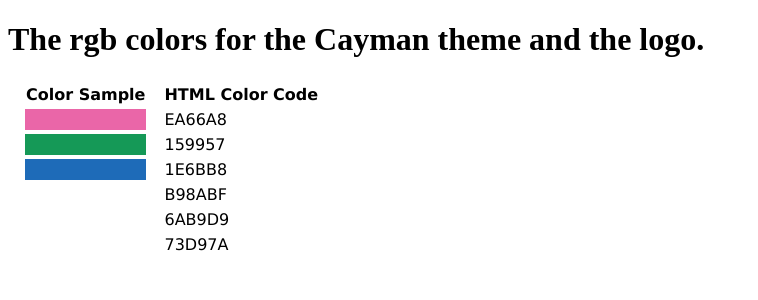
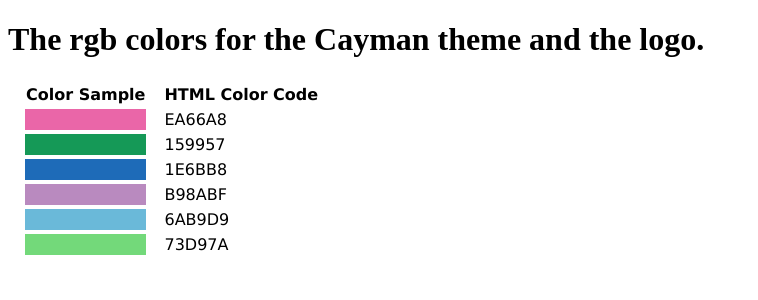
Before and after one commit to TwoPizza9621536/twopizza9621536.github.io, a Jekyll site: the page pages/RGB.html, which Jekyll copies as it is, in a window 1280 px wide. Shown: the top 300 px of the page, without its empty margins (0-758 px from the left). Built offline with Jekyll 4.4.1, drawn with Linux system fonts in a browser that asks for light colours.

Commit message:
Update favicon to logo
Signed-off-by: Samuel Wu 吴申榕 <twopizza9621536@gmail.com>

```diff
--- a/_includes/head.html
+++ b/_includes/head.html
@@ -19,7 +19,7 @@
       'self'
       https://github.githubassets.com/images/;"
 >
-<link href="{{ '/favicon.ico?v=' | append: site.github.build_revision | relative_url }}" type="image/x-icon" rel="icon">
+<link href="{{ '/favicon.svg?v=' | append: site.github.build_revision | relative_url }}" type="image/x-icon" rel="icon">
 <link
   href="{{ '/feed.xml?v=' | append: site.github.build_revision | relative_url }}"
   type="application/atom+xml"
--- a/assets/css/RGB.css
+++ b/assets/css/RGB.css
@@ -13,3 +13,12 @@
 #cayman .blue {
   background-color: #1e6bb8;
 }
+#logo .purple {
+  background-color: #B98ABF;
+}
+#logo .blue {
+  background-color: #6AB9D9;
+}
+#logo .green {
+  background-color: #73D97A;
+}
```
Also changed, not shown: main/license.md (+3 -4 lines), favicon.ico (deleted), favicon.svg (added).
